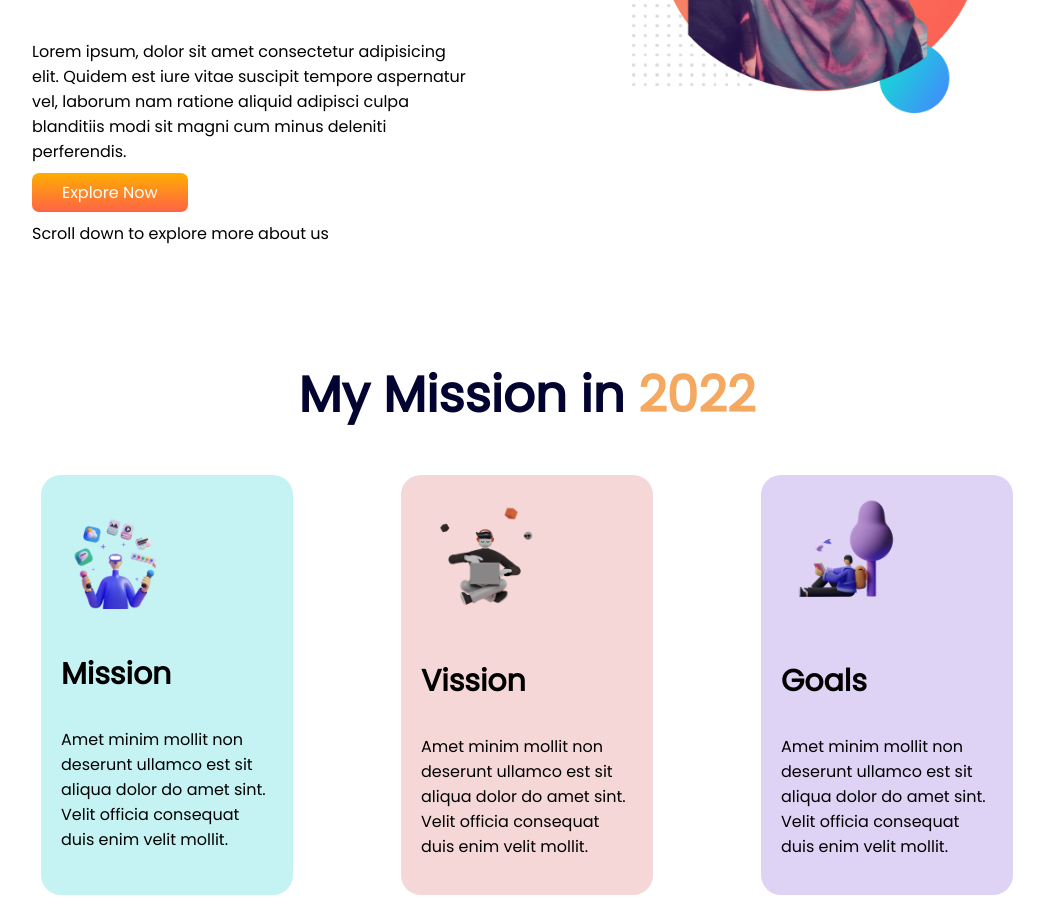
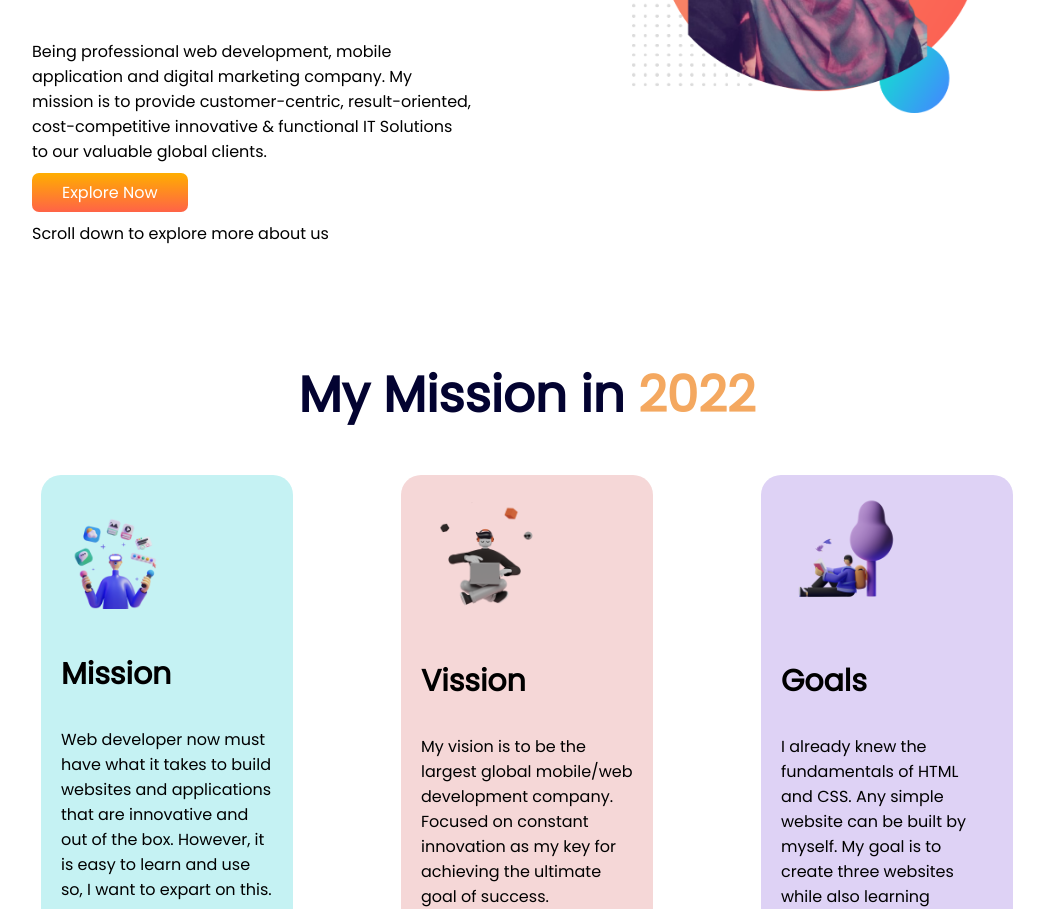
Before and after one commit to Afifa-Tazremin-Oishi/Mission-2022, a plain HTML site: page index.html in a window 1280 px wide. Shown: the part 381-1290 px from the top of the page, without its empty margins (113-1157 px from the left). Drawn offline with Linux system fonts and the light colour scheme.

Commit message:
text added

```diff
--- a/index.html
+++ b/index.html
@@ -18,9 +18,7 @@
           <h1><span class="orange-color">Mission 2022</span></h1>
         </div>
         <p>
-          Lorem ipsum, dolor sit amet consectetur adipisicing elit. Quidem est iure vitae suscipit
-          tempore aspernatur vel, laborum nam ratione aliquid adipisci culpa blanditiis modi sit
-          magni cum minus deleniti perferendis.
+          Being professional web development, mobile application and digital marketing company. My mission is to provide customer-centric, result-oriented, cost-competitive innovative & functional IT Solutions to our valuable global clients.
         </p>
         <a class="link-button"target="_blank" href="https://www.linkedin.com/in/afifa-tazremin-oishi-69b45722a/">Explore Now</a>
         <p>Scroll down to explore more about us</p>
@@ -39,26 +37,17 @@
             <div id="backcolor-1" class="Experice-item">
                 <img src="images/illustrators/illustrator-1.png" alt="">
                 <h3>Mission</h3>
-                <p>Amet minim mollit non deserunt
-                    ullamco est sit aliqua dolor do amet
-                    sint. Velit officia consequat duis enim
-                    velit mollit.</p>
+                <p>Web developer now must have what it takes to build websites and applications that are innovative and out of the box. However, it is easy to learn and use so, I want to expart on this.</p>
             </div>
             <div id="backcolor-2" class="Experice-item">
                 <img src="images/illustrators/illustrator-2.png" alt="">
                 <h3>Vission</h3>
-                <p>Amet minim mollit non deserunt
-                    ullamco est sit aliqua dolor do amet
-                    sint. Velit officia consequat duis enim
-                    velit mollit.</p>
+                <p>My vision is to be the largest global mobile/web development company. Focused on constant innovation as my key for achieving the ultimate goal of success.</p>
             </div>
             <div id="backcolor-3" class="Experice-item">
                 <img src="images/illustrators/illustrator-3.png" alt="">
                 <h3>Goals</h3>
-                <p>Amet minim mollit non deserunt
-                    ullamco est sit aliqua dolor do amet
-                    sint. Velit officia consequat duis enim
-                    velit mollit.</p>
+                <p>I already knew the fundamentals of HTML and CSS. Any simple website can be built by myself. My goal is to create three websites while also learning advanced topics.</p>
             </div>
         </div>
     </section>
@@ -83,7 +72,7 @@
     </div>
 
     </section>
-          <h1> <span id="spider">About Spider Man Website</span> </h1>
+          <h1> <span id="spider">About <span id="special">Spider Man</span> Website</span> </h1>
     <section class="flexable-container">
 
       <div class="half-width">
@@ -106,17 +95,17 @@
   <div class="experience">
       <img src="service/intersection.png" alt="">
       <h3 id="heading1">Web Development</h3>
-      <p>Lorem ipsum dolor sit amet, consectetuer adipiscing elit, sed diam nonummy nibh euismod tincidunt ut laoreet dolore magna aliquam erat.</p>
+      <p>In addition to mastering HTML and CSS, I also knows how to: Program a browser (like using JavaScript, jQuery, Angular, or Vue) Program a server (like using PHP, ASP, Python, or Node)</p>
   </div>
   <div class="experience">
       <img src="service/ui.png" alt="">
       <h3 id="heading2">UI Design</h3>
-      <p>Lorem ipsum dolor sit amet, consectetuer adipiscing elit, sed diam nonummy nibh euismod tincidunt ut laoreet dolore magna aliquam erat.</p>
+      <p>A user interface designer is responsible for creating the look of a website. I am also expert on this.</p>
   </div>
   <div class="experience">
       <img src="service/accept.png" alt="">
       <h3 id="heading3">App Development</h3>
-      <p>Lorem ipsum dolor sit amet, consectetuer adipiscing elit, sed diam nonummy nibh euismod tincidunt ut laoreet dolore magna aliquam erat.</p>
+      <p>With desktop PC software development, programmers must create an application that can operate on a minimum set of hardware. I am also expert on this. </p>
   </div>
 </div>
 </section>
--- a/style.css
+++ b/style.css
@@ -93,6 +93,9 @@ h3{
   color:rgb(17, 17, 97);
   font-size: 50px;
 }
+#special{
+  color:rgb(179, 18, 18);
+}
 #skill{
   color:coral;
   text-align: left;
```
